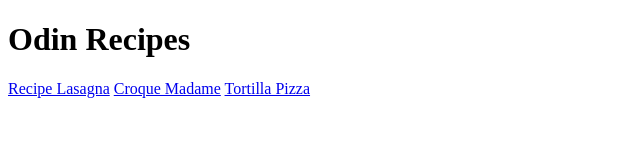
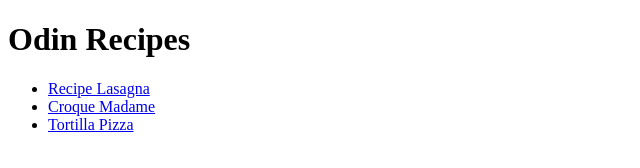
Before and after one commit to rjeunen/odinRecipes, a plain HTML site: page index.html in a window 1280 px wide. Shown: the whole page, without its empty margins (0-640 px from the left). Drawn offline with Linux system fonts and the light colour scheme.

Commit message:
Added an ul to the links of the recipes

```diff
--- a/index.html
+++ b/index.html
@@ -7,8 +7,10 @@
 </head>
 <body>
     <h1>Odin Recipes</h1>
-    <a href="recipes/lasagna.html">Recipe Lasagna</a>
-    <a href="recipes/croqueMadame.html">Croque Madame</a>
-    <a href="recipes/tortillaPizza.html">Tortilla Pizza</a>
+    <ul>
+        <li><a href="recipes/lasagna.html">Recipe Lasagna</a></li>
+        <li><a href="recipes/croqueMadame.html">Croque Madame</a></li>
+        <li><a href="recipes/tortillaPizza.html">Tortilla Pizza</a></li>
+    </ul>
 </body>
 </html>
```
